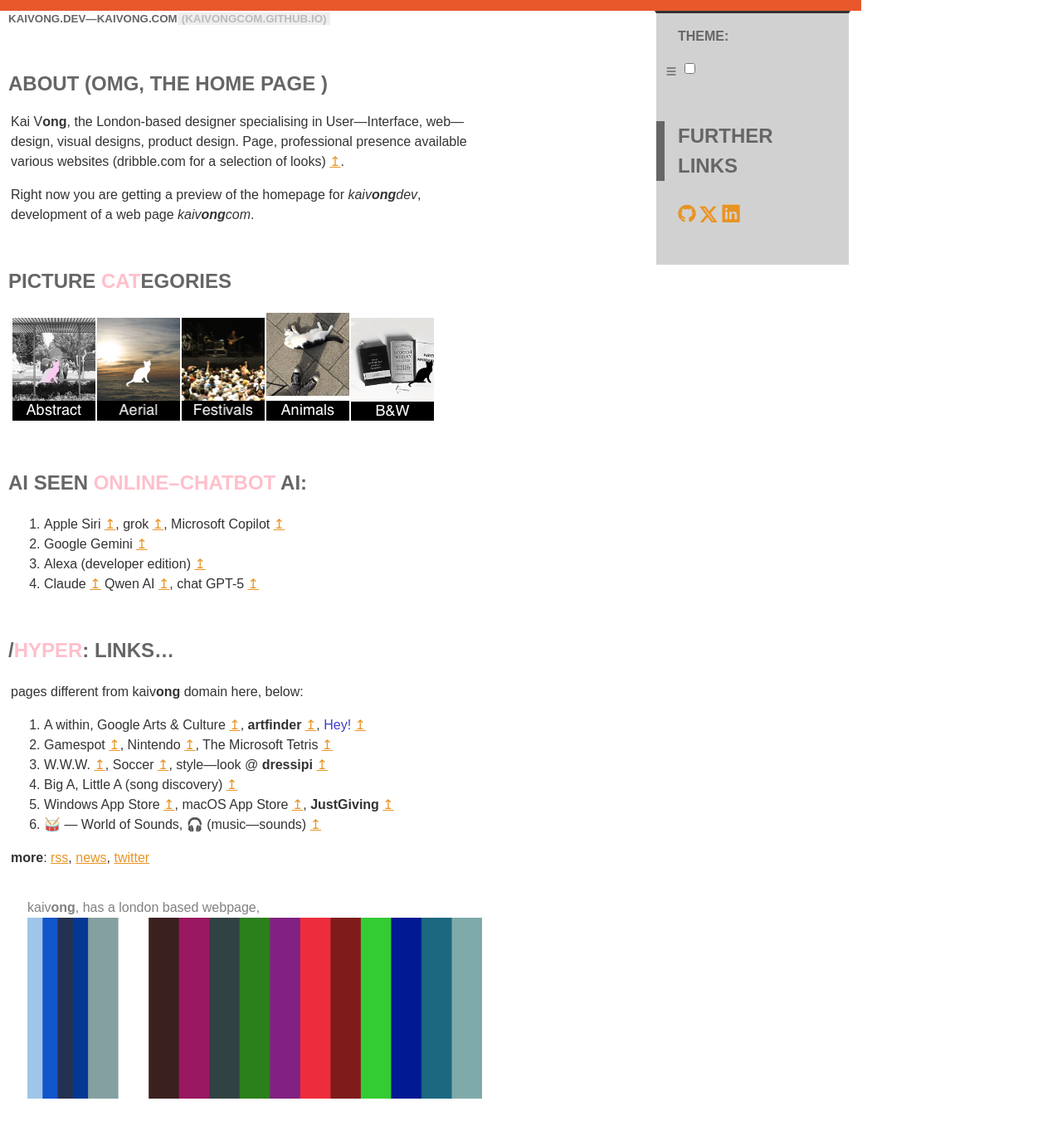
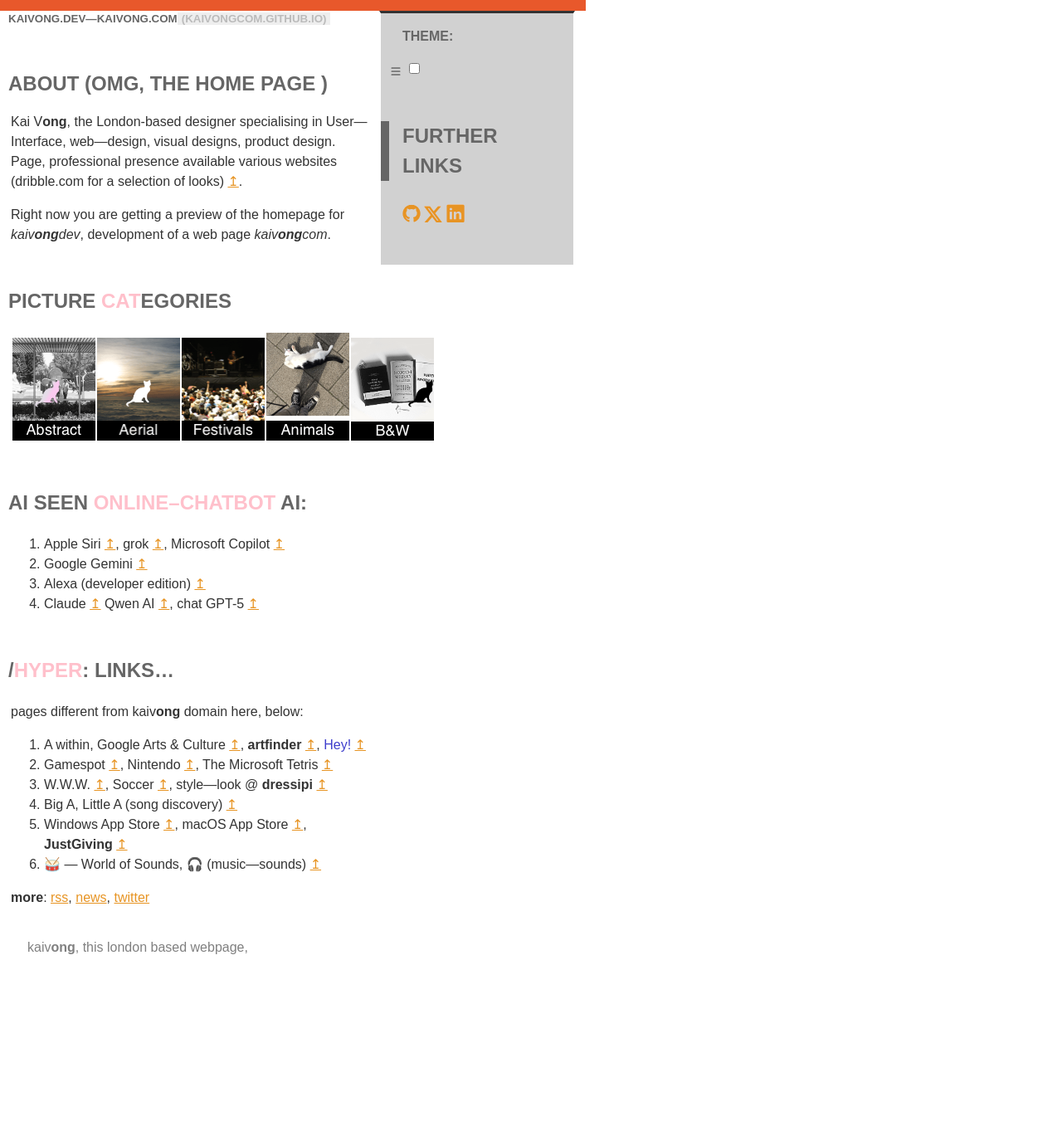
Before and after one commit to kaivongcom/kaivongcom.github.io, a PHP site: page / in a window 1280 px wide. Shown: the whole page at 83% size. After the commit the page ends 1150 px from the top, so only its background shows below. Run offline with PHP 8.4, Linux system fonts and the light colour scheme.

Commit message:
Update index.html
Update index.html

```diff
--- a/index.html
+++ b/index.html
@@ -16,7 +16,6 @@
 		<meta name="description" content="page on kaivong.com, kaivong.dev, kaichanvong.github.io">
 		<meta name="viewport" content="width=640, initial-scale=1" />
         <link href="https://kaivongcom.github.io/style-sheets/redo.css" rel="stylesheet" type="text/css">
-        <link href="/style-sheets/redo.css" rel="stylesheet" type="text/css">
         <link href="https://kaivongcom.github.io/images/favicon.png" rel="icon" type="image/x-icon">
 	</head>
 	<body id="body-level-layer1" class="screen page-body " onload="onLoadDocumentWindowPage()">
@@ -76,6 +75,7 @@
              <img class="img-03" src="https://kaivongcom.github.io/images/SMChannels/kaivongcom-on-linkedin-bw.png" alt="" width="22" height="22"><img class="img-02" src="https://kaivongcom.github.io/images/SMChannels/kaivongcom-on-linkedincom-o.gif" alt="" width="22" height="22"></a>
       </li>
     </ul>
+    <img style="display: none;" src="/images/waterfall-themes.gif" alt="img-waterfall-themes" width="548" height="218" id="wf-themes-image">
   </div>
   <br class="breaks-line" />
   </div>
@@ -147,11 +147,10 @@
                 </ol>
                 <p><strong>more</strong>: <a href="https://kaivongcom.github.io/hyperlinks.rss">rss</a>,
                 <a id="link-news-kaivong" href="https://kaivongcom.github.io/news">news</a>,
-                <a id="link-twitter-kaivong" href="https://kaivongcom.github.io/x">twitter</a></p>
+                <a id="link-x-kaivong" href="https://kaivongcom.github.io/x">twitter</a></p>
 
         </div>
-        <p id="footer">kaiv<strong>ong</strong>, has a <span class="s03">London</span> based webpage, <br />
-            <img src="https://kaivongcom.github.io/images/waterfall-themes.gif" alt="img-waterfall-themes" width="548" height="218">
+        <p id="footer">kaiv<strong>ong</strong>, this <span class="s03">London</span> based webpage, <br />
         </p>
     </body>
 </html>
--- a/style-sheets/redo.css
+++ b/style-sheets/redo.css
@@ -3,6 +3,7 @@
   cursor: default;
   font-family: arial;
   max-width: 1012px;
+  max-width: 680px;
 }
 .light-crimson { background-color: #fff; color: #333; }
 #news {}
@@ -43,7 +44,7 @@
 .blue4-15-look { background-color: #033993; color: #fff; }
 
 .blue4-14-look { background-color: #033993; color: #fff; }
-.blue3-13-look { background-color: #35456F; color: #fff; }
+.blue3-13-look { background-color: #253150; color: #fff; }
 .blue2-12-look { background-color: #1155CC; color: #fff; }
 .blue2-12-look .content .headline1,
 .blue2-12-look .content .headline2 { color: #333; }
@@ -82,7 +83,7 @@
                     margin-left: 0;
                     border-left: 10px solid #666666;
                   }
-#cat-wrapper-list { min-width: 510px; }
+#cat-wrapper-list { min-width: 510px; z-index: 2; position: relative; }
 :root {
   color-scheme: light dark;
   --page-headline-color: #666;
@@ -181,7 +182,8 @@ h2.headline2 .highlight3 { background-color: #E9BDE2; color: #EA0EC6; }
   width: 232px;
   background: #D1D1D1;
   float: right;
-  overflow: hidden;
+  position: relative;
+/*  overflow: hidden;*/
   border: 2px solid #fff; border-top: 3px solid #333;
 }
 .focus-highlightable:hover{
@@ -250,3 +252,5 @@ h2.headline2 .highlight3 { background-color: #E9BDE2; color: #EA0EC6; }
     }
     img.i01 { width: 500px; height: 168px; }
 }
+.content { max-width: 430px; }
+#wf-themes-image { position: absolute; left: 0; bottom: -258px; }
```
